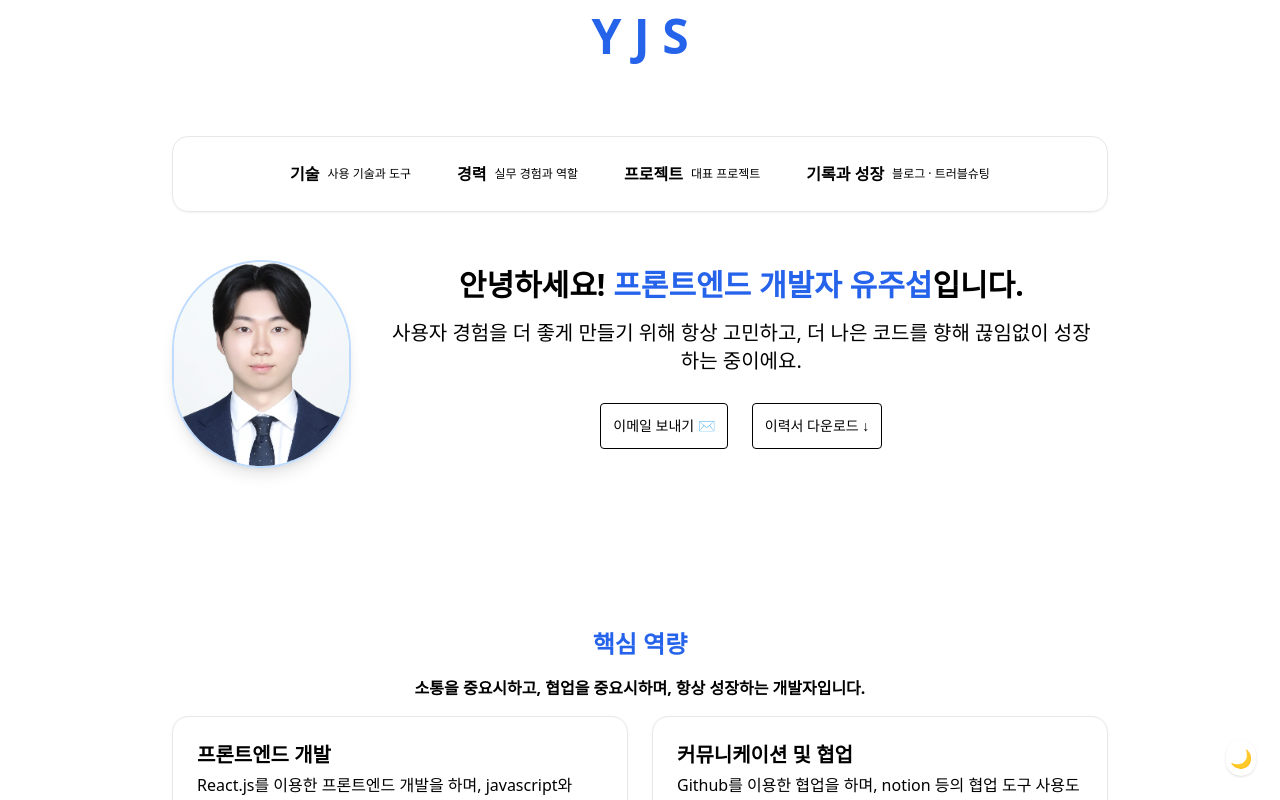
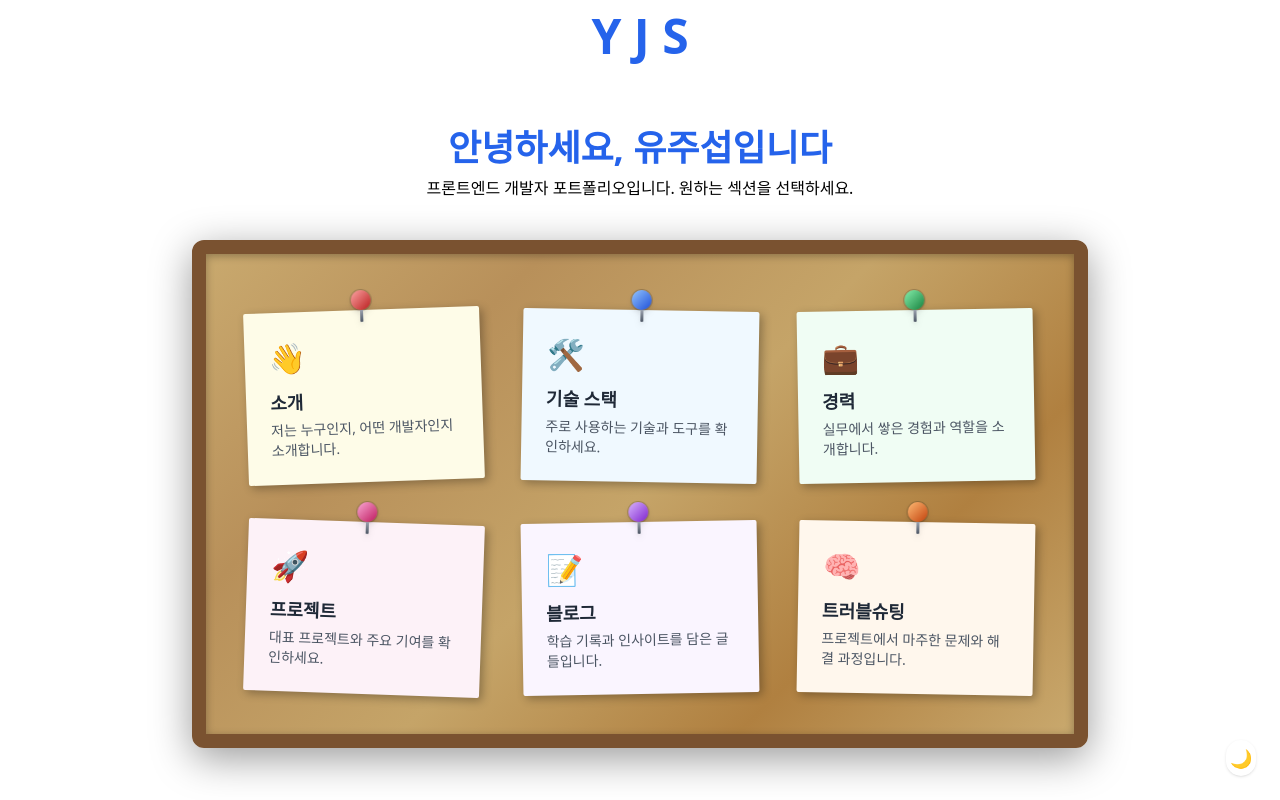
Before and after one commit to yujuseop/JuseopSite, a Next.js app in the folder my-app/: page / in a window 1280 px wide. Shown: the top 800 px of the page. Built offline with nearby package versions, Linux system fonts and the light colour scheme.

Commit message:
메인페이지 및 세부내용페이지 초안 수정

```diff
--- /dev/null
+++ b/my-app/src/app/about/page.tsx
@@ -0,0 +1,24 @@
+import Image from "next/image";
+import Intro from "@/components/Intro";
+import Develop from "@/components/Develop";
+
+export default function AboutPage() {
+  return (
+    <div className="flex flex-col gap-16 py-10">
+      <section className="flex flex-col items-center justify-center gap-6 text-center md:flex-row md:text-left">
+        <Image
+          src="/assets/yujuseop.jpeg"
+          alt="유주섭 증명사진"
+          width={220}
+          height={220}
+          className="h-40 w-40 rounded-full border-2 border-blue-200 object-cover shadow-lg md:h-52 md:w-52"
+        />
+        <Intro />
+      </section>
+
+      <section>
+        <Develop />
+      </section>
+    </div>
+  );
+}
--- a/my-app/src/app/blog/[slug]/page.tsx
+++ b/my-app/src/app/blog/[slug]/page.tsx
@@ -1,8 +1,18 @@
-import { getPostData, getAllPostIds } from "@/utils/mdUtils";
+import { get } from "@/utils/apiClient";
+import type { Post } from "@/types/api";
 import { marked } from "marked";
+import ViewCounter from "@/components/ui/ViewCounter";
+import LikeButton from "@/components/ui/LikeButton";
+import CommentSection from "@/components/ui/CommentSection";
 
-export function generateStaticParams() {
-  return getAllPostIds();
+export const revalidate = 60;
+
+async function fetchPost(slug: string): Promise<Post | null> {
+  try {
+    return await get<Post>(`/api/posts/${slug}`);
+  } catch {
+    return null;
+  }
 }
 
 export default async function BlogPost({
@@ -11,19 +21,40 @@ export default async function BlogPost({
   params: Promise<{ slug: string }>;
 }) {
   const { slug } = await params;
-  const post = getPostData(slug);
-  const contentHtml = marked(post.content);
+  const post = await fetchPost(slug);
+
+  if (!post) {
+    return (
+      <div className="container mx-auto px-4 py-8 text-center text-gray-400">
+        포스트를 불러올 수 없습니다.
+      </div>
+    );
+  }
+
+  const contentHtml = await marked(post.content);
 
   return (
-    <article className="container mx-auto px-4 py-8 prose-content">
+    <article className="container mx-auto px-4 py-8 max-w-3xl">
       <h1 className="text-2xl font-bold mb-4 lg:text-3xl">{post.title}</h1>
+
+      <div className="flex items-center justify-between mb-8">
+        <time className="text-gray-500 dark:text-gray-400 text-xs lg:text-sm">
+          {post.publishedAt}
+        </time>
+        <div className="flex items-center gap-3">
+          <ViewCounter slug={slug} initialCount={post.viewCount} />
+          <LikeButton slug={slug} initialCount={post.likeCount} />
+        </div>
+      </div>
+
       <div
-        className="text-black dark:text-white text-sm lg:text-base"
+        className="prose prose-sm lg:prose-base dark:prose-invert max-w-none text-black dark:text-white"
         dangerouslySetInnerHTML={{ __html: contentHtml }}
       />
-      <time className="text-gray-500 mb-8 block text-right dark:text-white-500 text-xs lg:text-base">
-        {post.date}
-      </time>
+
+      <hr className="my-12 border-border" />
+
+      <CommentSection slug={slug} initialComments={[]} />
     </article>
   );
 }
--- a/my-app/src/app/blog/page.tsx
+++ b/my-app/src/app/blog/page.tsx
@@ -1,32 +1,56 @@
 import Link from "next/link";
-import { getAllPosts } from "@/utils/mdUtils";
+import { get } from "@/utils/apiClient";
+import type { PageResponse, PostSummary } from "@/types/api";
 
-export default function BlogPage() {
-  const posts = getAllPosts();
+export const revalidate = 60;
+
+async function fetchPosts() {
+  try {
+    return await get<PageResponse<PostSummary>>("/api/posts?type=blog&size=50");
+  } catch {
+    return null;
+  }
+}
+
+export default async function BlogPage() {
+  const data = await fetchPosts();
+  const posts = data?.content ?? [];
 
   return (
     <div className="container mx-auto px-4 py-8">
-      <h1 className=" font-bold mb-6 text-2xl lg:text-3xl">블로그</h1>
+      <h1 className="font-bold mb-6 text-2xl lg:text-3xl">블로그</h1>
       <div className="grid gap-6">
         {posts.map((post) => (
           <Link
-            key={post.id}
-            href={`/blog/${post.id}`}
+            key={post.slug}
+            href={`/blog/${post.slug}`}
             className="hover:text-blue-600"
           >
             <article className="p-4 border rounded-lg shadow hover:shadow-md transition-shadow">
-              <h2 className=" font-semibold mb-2 text-sm lg:text-xl">
+              <h2 className="font-semibold mb-2 text-sm lg:text-xl">
                 {post.title}
               </h2>
-              <p className="text-gray-600 mb-2 text-sm lg:text-xl">
+              <p className="text-gray-600 dark:text-gray-400 mb-2 text-sm lg:text-base">
                 {post.description}
               </p>
-              <time className=" text-gray-500 text-xs lg:text-base">
-                {post.date}
-              </time>
+              <div className="flex items-center justify-between">
+                <time className="text-gray-500 dark:text-gray-400 text-xs lg:text-sm">
+                  {post.publishedAt}
+                </time>
+                <div className="flex items-center gap-3 text-xs text-gray-400 dark:text-gray-500">
+                  <span>👁 {post.viewCount}</span>
+                  <span>❤️ {post.likeCount}</span>
+                  <span>💬 {post.commentCount}</span>
+                </div>
+              </div>
             </article>
           </Link>
         ))}
+        {posts.length === 0 && (
+          <p className="text-center text-gray-400 py-12">
+            아직 게시글이 없습니다.
+          </p>
+        )}
       </div>
     </div>
   );
--- /dev/null
+++ b/my-app/src/app/career/page.tsx
@@ -0,0 +1,21 @@
+import Experience from "@/components/Experience";
+import { get } from "@/utils/apiClient";
+import type { Experience as ExperienceType } from "@/types/api";
+
+async function fetchExperiences() {
+  try {
+    return await get<ExperienceType[]>("/api/experiences", 3600);
+  } catch {
+    return [];
+  }
+}
+
+export default async function CareerPage() {
+  const experiences = await fetchExperiences();
+
+  return (
+    <div className="py-10">
+      <Experience experiences={experiences} />
+    </div>
+  );
+}
--- /dev/null
+++ b/my-app/src/app/contact/page.tsx
@@ -0,0 +1,15 @@
+import ContactForm from "@/components/ContactForm";
+
+export default function ContactPage() {
+  return (
+    <div className="container mx-auto px-4 py-12 max-w-xl">
+      <header className="mb-8 text-center space-y-2">
+        <h1 className="text-2xl font-bold lg:text-3xl">연락하기</h1>
+        <p className="text-sm text-muted-foreground lg:text-base">
+          협업 제안, 질문, 피드백 모두 환영합니다.
+        </p>
+      </header>
+      <ContactForm />
+    </div>
+  );
+}
--- a/my-app/src/app/page.tsx
+++ b/my-app/src/app/page.tsx
@@ -1,53 +1,122 @@
-import Image from "next/image";
+import Link from "next/link";
 
-import Develop from "@/components/Develop";
-import Experience from "@/components/Experience";
-import Intro from "@/components/Intro";
-import Navi from "@/components/Navi";
-import Navibar from "@/components/Navibar";
-import Projects from "@/components/Projects";
-import Skills from "@/components/Skills";
+const CARDS = [
+  {
+    href: "/about",
+    emoji: "👋",
+    title: "소개",
+    description: "저는 누구인지, 어떤 개발자인지 소개합니다.",
+    rotate: "-rotate-2",
+    color: "bg-yellow-50 dark:bg-yellow-900/40",
+    pin: "bg-gradient-to-br from-red-300 to-red-700",
+  },
+  {
+    href: "/skills",
+    emoji: "🛠️",
+    title: "기술 스택",
+    description: "주로 사용하는 기술과 도구를 확인하세요.",
+    rotate: "rotate-1",
+    color: "bg-sky-50 dark:bg-sky-900/40",
+    pin: "bg-gradient-to-br from-blue-300 to-blue-700",
+  },
+  {
+    href: "/career",
+    emoji: "💼",
+    title: "경력",
+    description: "실무에서 쌓은 경험과 역할을 소개합니다.",
+    rotate: "-rotate-1",
+    color: "bg-green-50 dark:bg-green-900/40",
+    pin: "bg-gradient-to-br from-green-300 to-green-700",
+  },
+  {
+    href: "/projects",
+    emoji: "🚀",
+    title: "프로젝트",
+    description: "대표 프로젝트와 주요 기여를 확인하세요.",
+    rotate: "rotate-2",
+    color: "bg-pink-50 dark:bg-pink-900/40",
+    pin: "bg-gradient-to-br from-pink-300 to-pink-700",
+  },
+  {
+    href: "/blog",
+    emoji: "📝",
+    title: "블로그",
+    description: "학습 기록과 인사이트를 담은 글들입니다.",
+    rotate: "-rotate-1",
+    color: "bg-purple-50 dark:bg-purple-900/40",
+    pin: "bg-gradient-to-br from-purple-300 to-purple-700",
+  },
+  {
+    href: "/troubleShooting",
+    emoji: "🧠",
+    title: "트러블슈팅",
+    description: "프로젝트에서 마주한 문제와 해결 과정입니다.",
+    rotate: "rotate-1",
+    color: "bg-orange-50 dark:bg-orange-900/40",
+    pin: "bg-gradient-to-br from-orange-300 to-orange-700",
+  },
+] as const;
 
 export default function Home() {
   return (
-    <main className="min-h-screen w-full bg-gradient-to-b from-white via-white to-blue-50/30 dark:from-zinc-900 dark:via-zinc-900 dark:to-blue-950/20">
-      <div className="mx-auto flex w-full max-w-5xl flex-col gap-12 px-5 pb-16 pt-10">
-        <Navi />
+    <div className="flex flex-col items-center gap-10 py-8">
+      <header className="space-y-2 text-center">
+        <h1 className="text-3xl font-bold text-blue-600 lg:text-4xl">
+          안녕하세요, 유주섭입니다
+        </h1>
+        <p className="text-sm text-muted-foreground lg:text-base">
+          프론트엔드 개발자 포트폴리오입니다. 원하는 섹션을 선택하세요.
+        </p>
+      </header>
 
-        <section
-          id="intro"
-          className="flex flex-col items-center justify-center gap-6 scroll-mt-24 pb-28 text-center md:flex-row md:text-left"
-        >
-          <Image
-            src="/assets/yujuseop.jpeg"
-            alt="유주섭 증명사진"
-            width={220}
-            height={220}
-            className="h-40 w-40 rounded-full border-2 border-blue-200 object-cover shadow-lg md:h-52 md:w-52"
-          />
-          <Intro />
-        </section>
+      {/* 코르크보드 */}
+      <div
+        className="w-full max-w-4xl rounded-xl p-10"
+        style={{
+          background:
+            "linear-gradient(135deg, #c9a96e 0%, #b8905a 25%, #c5a468 50%, #b08040 75%, #c9a96e 100%)",
+          border: "14px solid #7a5230",
+          boxShadow:
+            "inset 0 2px 8px rgba(0,0,0,0.3), 0 10px 40px rgba(0,0,0,0.4)",
+        }}
+      >
+        {/* 핀이 보드 밖으로 나오므로 상단 여백 확보 */}
+        <div className="grid grid-cols-1 gap-10 pt-4 sm:grid-cols-2 lg:grid-cols-3">
+          {CARDS.map((card) => (
+            <Link
+              key={card.href}
+              href={card.href}
+              className={[
+                "group relative flex flex-col gap-3 rounded-sm p-6",
+                "shadow-[3px_3px_10px_rgba(0,0,0,0.3)]",
+                "transition-all duration-200 ease-out",
+                "hover:rotate-0 hover:scale-105 hover:z-10",
+                "hover:shadow-[6px_6px_20px_rgba(0,0,0,0.4)]",
+                card.rotate,
+                card.color,
+              ].join(" ")}
+            >
+              {/* 핀 */}
+              <div className="absolute -top-5 left-1/2 -translate-x-1/2 z-20 flex flex-col items-center drop-shadow-md">
+                <div
+                  className={`h-5 w-5 rounded-full ring-1 ring-black/20 ${card.pin}`}
+                />
+                <div className="h-3 w-[3px] rounded-b bg-gradient-to-b from-gray-400 to-gray-600" />
+              </div>
 
-        <section id="develop" className="scroll-mt-24 pb-28">
-          <Develop />
-        </section>
-
-        <section id="skills" className="scroll-mt-24 pb-28">
-          <Skills />
-        </section>
-
-        <section id="experience" className="scroll-mt-24 pb-28">
-          <Experience />
-        </section>
-
-        <section id="projects" className="scroll-mt-24 pb-28">
-          <Projects />
-        </section>
-
-        <section id="journey" className="scroll-mt-24 pb-28">
-          <Navibar />
-        </section>
+              <span className="mt-1 text-3xl">{card.emoji}</span>
+              <div className="space-y-1">
+                <h2 className="text-base font-bold text-gray-800 group-hover:text-blue-600 lg:text-lg dark:text-gray-100 dark:group-hover:text-blue-400">
+                  {card.title}
+                </h2>
+                <p className="text-xs text-gray-600 lg:text-sm dark:text-gray-400">
+                  {card.description}
+                </p>
+              </div>
+            </Link>
+          ))}
+        </div>
       </div>
-    </main>
+    </div>
   );
 }
--- /dev/null
+++ b/my-app/src/app/projects/page.tsx
@@ -0,0 +1,21 @@
+import Projects from "@/components/Projects";
+import { get } from "@/utils/apiClient";
+import type { Project } from "@/types/api";
+
+async function fetchProjects() {
+  try {
+    return await get<Project[]>("/api/projects", 3600);
+  } catch {
+    return [];
+  }
+}
+
+export default async function ProjectsPage() {
+  const projects = await fetchProjects();
+
+  return (
+    <div className="py-10">
+      <Projects projects={projects} />
+    </div>
+  );
+}
--- /dev/null
+++ b/my-app/src/app/skills/page.tsx
@@ -0,0 +1,21 @@
+import Skills from "@/components/Skills";
+import { get } from "@/utils/apiClient";
+import type { SkillCategory } from "@/types/api";
+
+async function fetchSkills() {
+  try {
+    return await get<SkillCategory[]>("/api/skills", 3600);
+  } catch {
+    return [];
+  }
+}
+
+export default async function SkillsPage() {
+  const categories = await fetchSkills();
+
+  return (
+    <div className="py-10">
+      <Skills categories={categories} />
+    </div>
+  );
+}
--- a/my-app/src/app/troubleShooting/[slug]/page.tsx
+++ b/my-app/src/app/troubleShooting/[slug]/page.tsx
@@ -1,11 +1,18 @@
-import {
-  getTroubleShootingData,
-  getAllTroubleShootings,
-} from "@/utils/mdUtils";
+import { get } from "@/utils/apiClient";
+import type { Post } from "@/types/api";
 import { marked } from "marked";
+import ViewCounter from "@/components/ui/ViewCounter";
+import LikeButton from "@/components/ui/LikeButton";
+import CommentSection from "@/components/ui/CommentSection";
 
-export function generateStaticParams() {
-  return getAllTroubleShootings();
+export const revalidate = 60;
+
+async function fetchPost(slug: string): Promise<Post | null> {
+  try {
+    return await get<Post>(`/api/posts/${slug}`);
+  } catch {
+    return null;
+  }
 }
 
 export default async function TroubleShootingPost({
@@ -14,19 +21,40 @@ export default async function TroubleShootingPost({
   params: Promise<{ slug: string }>;
 }) {
   const { slug } = await params;
-  const post = getTroubleShootingData(slug);
-  const contentHtml = marked(post.content);
+  const post = await fetchPost(slug);
+
+  if (!post) {
+    return (
+      <div className="container mx-auto px-4 py-8 text-center text-gray-400">
+        포스트를 불러올 수 없습니다.
+      </div>
+    );
+  }
+
+  const contentHtml = await marked(post.content);
 
   return (
-    <article className="container mx-auto px-4 py-8 prose-content">
+    <article className="container mx-auto px-4 py-8 max-w-3xl">
       <h1 className="text-lg font-bold mb-4 lg:text-3xl">{post.title}</h1>
+
+      <div className="flex items-center justify-between mb-8">
+        <time className="text-gray-500 dark:text-gray-400 text-xs lg:text-sm">
+          {post.publishedAt}
+        </time>
+        <div className="flex items-center gap-3">
+          <ViewCounter slug={slug} initialCount={post.viewCount} />
+          <LikeButton slug={slug} initialCount={post.likeCount} />
+        </div>
+      </div>
+
       <div
-        className="text-xs lg:text-base"
+        className="prose prose-sm lg:prose-base dark:prose-invert max-w-none text-xs lg:text-base"
         dangerouslySetInnerHTML={{ __html: contentHtml }}
       />
-      <time className="text-gray-500 mb-8 block text-right text-xs lg:text-base">
-        {post.date}
-      </time>
+
+      <hr className="my-12 border-border" />
+
+      <CommentSection slug={slug} initialComments={[]} />
     </article>
   );
 }
--- a/my-app/src/app/troubleShooting/page.tsx
+++ b/my-app/src/app/troubleShooting/page.tsx
@@ -1,8 +1,22 @@
 import Link from "next/link";
-import { getAllTroubleShootings } from "@/utils/mdUtils";
+import { get } from "@/utils/apiClient";
+import type { PageResponse, PostSummary } from "@/types/api";
 
-export default function TroubleShootingPage() {
-  const posts = getAllTroubleShootings();
+export const revalidate = 60;
+
+async function fetchPosts() {
+  try {
+    return await get<PageResponse<PostSummary>>(
+      "/api/posts?type=troubleShooting&size=50"
+    );
+  } catch {
+    return null;
+  }
+}
+
+export default async function TroubleShootingPage() {
+  const data = await fetchPosts();
+  const posts = data?.content ?? [];
 
   return (
     <div className="container mx-auto px-4 py-8">
@@ -10,21 +24,35 @@ export default function TroubleShootingPage() {
       <div className="grid gap-6">
         {posts.map((post) => (
           <Link
-            key={post.id}
-            href={`/troubleShooting/${post.id}`}
+            key={post.slug}
+            href={`/troubleShooting/${post.slug}`}
             className="hover:text-blue-600"
           >
             <article className="p-4 border rounded-lg shadow hover:shadow-md transition-shadow">
               <h2 className="text-sm font-semibold mb-2 lg:text-xl">
                 {post.title}
               </h2>
-              <p className="text-gray-600 mb-2 text-sm lg:text-base">
+              <p className="text-gray-600 dark:text-gray-400 mb-2 text-sm lg:text-base">
                 {post.description}
               </p>
-              <time className="text-sm text-gray-500">{post.date}</time>
+              <div className="flex items-center justify-between">
+                <time className="text-gray-500 dark:text-gray-400 text-xs lg:text-sm">
+                  {post.publishedAt}
+                </time>
+                <div className="flex items-center gap-3 text-xs text-gray-400 dark:text-gray-500">
+                  <span>👁 {post.viewCount}</span>
+                  <span>❤️ {post.likeCount}</span>
+                  <span>💬 {post.commentCount}</span>
+                </div>
+              </div>
             </article>
           </Link>
         ))}
+        {posts.length === 0 && (
+          <p className="text-center text-gray-400 py-12">
+            아직 게시글이 없습니다.
+          </p>
+        )}
       </div>
     </div>
   );
```
